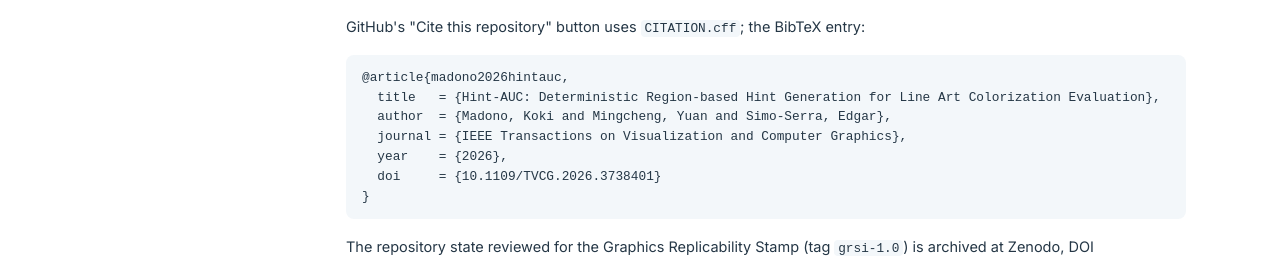
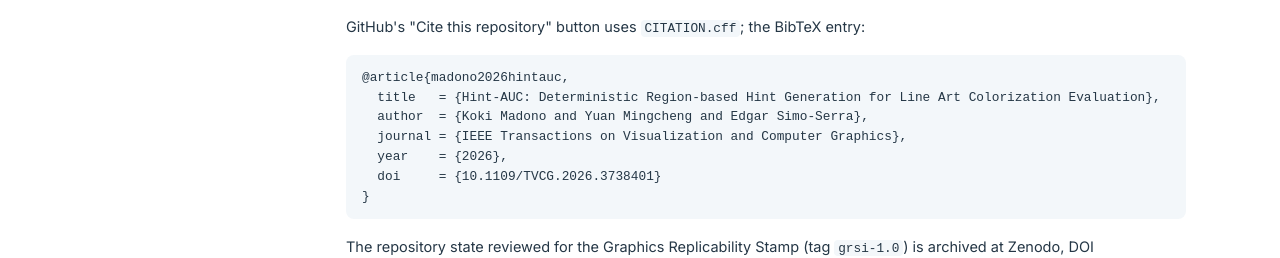
Before and after one commit to MADONOKOUKI/MADONOKOUKI.github.io, a plain HTML site: page projects/hintauc/docs/index.html in a window 1280 px wide. Shown: the part 3691-3949 px from the top of the page. Drawn offline with Linux system fonts and the light colour scheme.

Commit message:
hintauc: BibTeX authors in First Last and ... form

```diff
--- a/projects/hintauc/docs/index.html
+++ b/projects/hintauc/docs/index.html
@@ -167,7 +167,7 @@ all other images are fetched by id from Danbooru with <code>reproduce/scripts/fe
 <p>GitHub's "Cite this repository" button uses <code>CITATION.cff</code>; the BibTeX entry:</p>
 <pre><code class="language-bibtex">@article{madono2026hintauc,
   title   = {Hint-AUC: Deterministic Region-based Hint Generation for Line Art Colorization Evaluation},
-  author  = {Madono, Koki and Mingcheng, Yuan and Simo-Serra, Edgar},
+  author  = {Koki Madono and Yuan Mingcheng and Edgar Simo-Serra},
   journal = {IEEE Transactions on Visualization and Computer Graphics},
   year    = {2026},
   doi     = {10.1109/TVCG.2026.3738401}
```
Also changed, not shown: projects/hintauc/index.html (+1 -1 lines).
